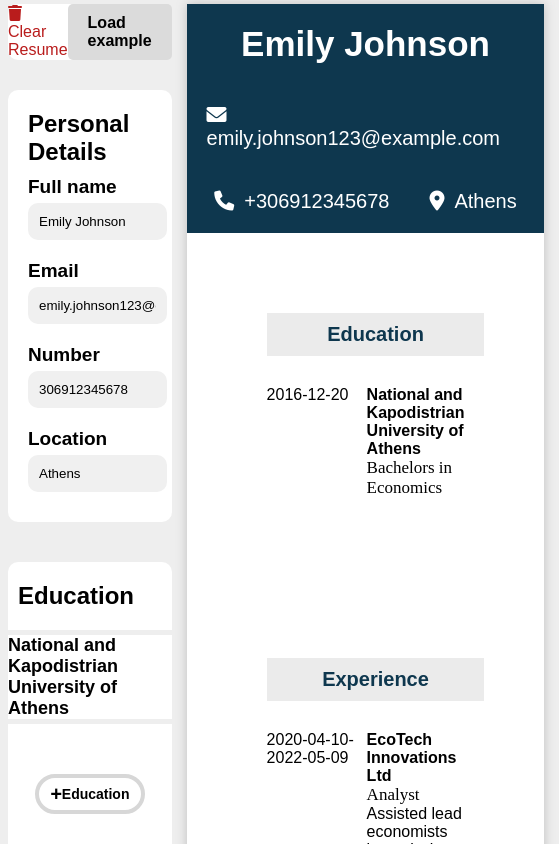
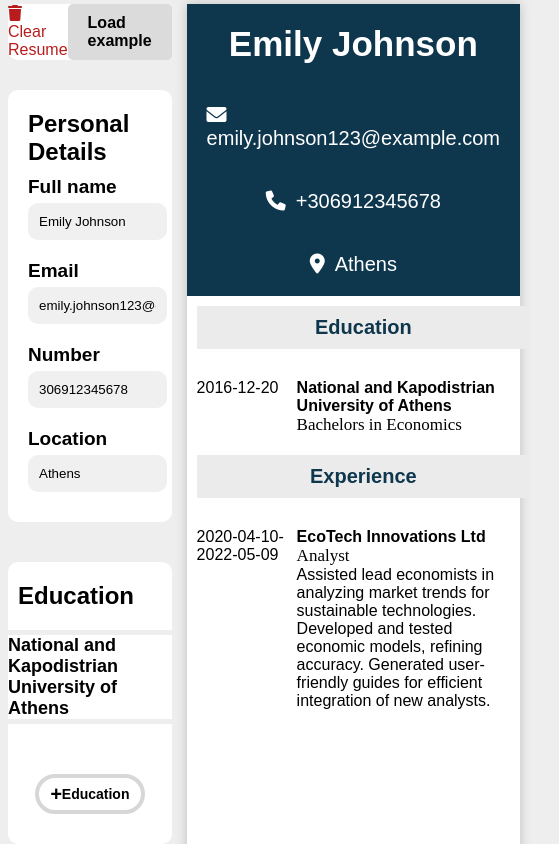
Before and after one commit to Apostolos98/CV-Builder, a React (Vite) app: page / in a window 390 px wide. Shown: the top 844 px of the page, 559 px wide, since content can reach past the window. Built offline with nearby package versions, Linux system fonts and the light colour scheme.

Commit message:
added more elements in breakpoints

```diff
--- a/src/styles/Cv.css
+++ b/src/styles/Cv.css
@@ -84,4 +84,8 @@
         padding-right: 15px;
         padding-bottom: 15px;
     }
+
+    .cv-edu {
+        padding: 10px;
+    }
 }
```
